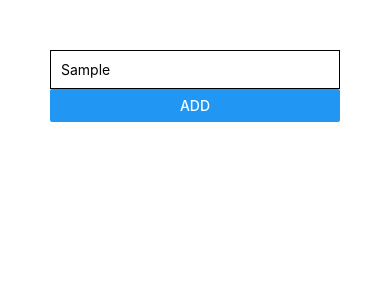
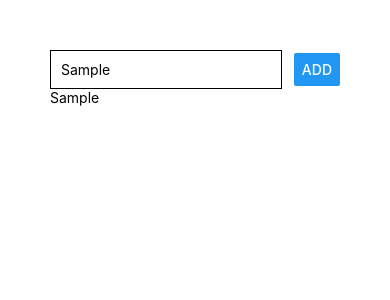
Before and after one commit to jonathanpperry/react-native-training, a React Native app: screen / in a window 390 px wide. Both pictures are taken after typing "Sample" into the empty fields and a click on the button "ADD". Shown: the top 300 px of the page. Built offline with nearby package versions, Linux system fonts and the light colour scheme.

Commit message:
Finished using setState to render out a list array of goals below the input

```diff
--- a/App.js
+++ b/App.js
@@ -1,27 +1,52 @@
-import { StatusBar } from "expo-status-bar";
-import React from "react";
+import React, { useState } from "react";
 import { Button, StyleSheet, Text, TextInput, View } from "react-native";
 
 export default function App() {
+  const [enteredGoal, setEnteredGoal] = useState("");
+  const [courseGoals, setCourseGoals] = useState([]);
+
+  const goalInputHandler = (enteredText) => {
+    setEnteredGoal(enteredText);
+  };
+
+  const addGoalHandler = () => {
+    setCourseGoals((currentGoals) => [...currentGoals, enteredGoal]);
+  };
+
   return (
-    <View>
-      <View style={{ padding: 50 }}>
+    <View style={styles.screen}>
+      <View style={styles.inputContainer}>
         <TextInput
+          style={styles.input}
           placeholder="Course Goal"
-          style={{ borderColor: "black", borderWidth: 1, padding: 10 }}
+          onChangeText={goalInputHandler}
+          value={enteredGoal}
         />
-        <Button title="ADD" />
+        <Button title="ADD" onPress={addGoalHandler} />
       </View>
-      <View></View>
+      {/* Output list of all goals */}
+      <View>
+        {courseGoals.map((goal) => (
+          <Text key={goal}>{goal}</Text>
+        ))}
+      </View>
     </View>
   );
 }
 
 const styles = StyleSheet.create({
-  container: {
-    flex: 1,
-    backgroundColor: "#fff",
+  screen: {
+    padding: 50,
+  },
+  inputContainer: {
+    flexDirection: "row",
+    justifyContent: "space-between",
     alignItems: "center",
-    justifyContent: "center",
+  },
+  input: {
+    width: "80%",
+    borderColor: "black",
+    borderWidth: 1,
+    padding: 10,
   },
 });
```
